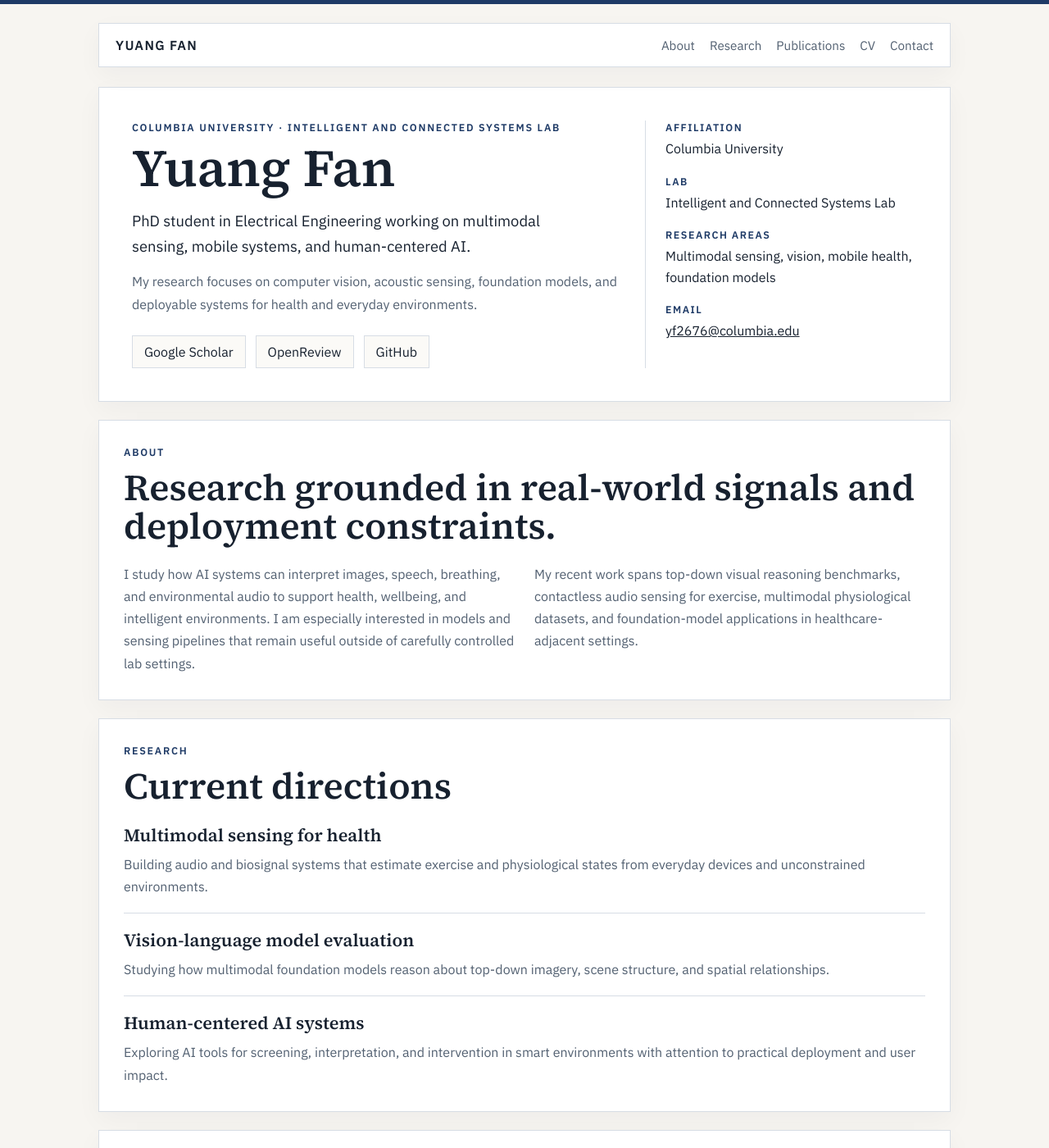
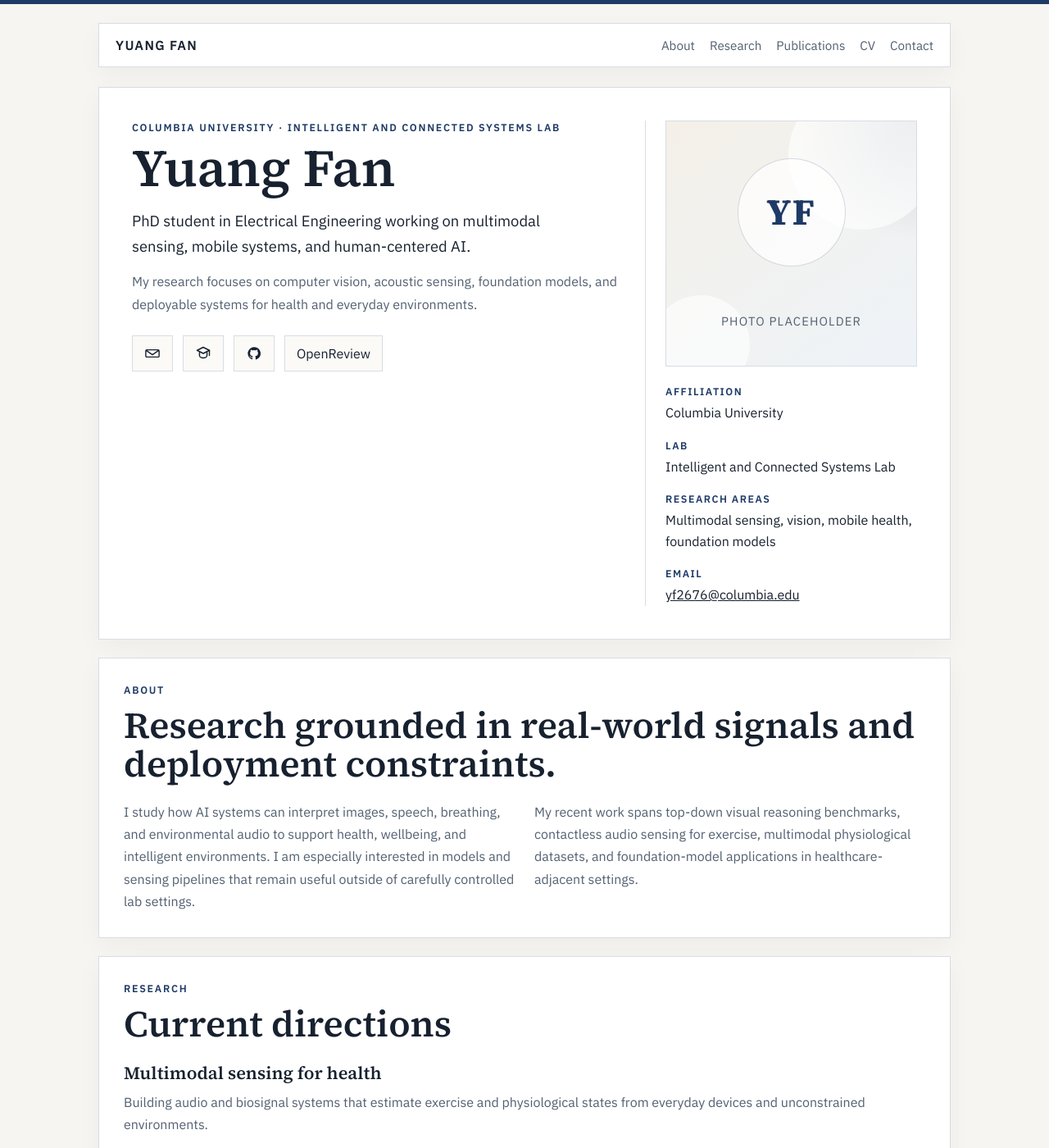
Before and after one commit to yfan2676/yfan2676.github.io, a Jekyll site: the page built from index.html, in a window 1280 px wide and 1400 px high. Shown: the whole window at 82% size. Built offline with Jekyll 4.4.1, drawn with Linux system fonts in a browser that asks for light colours; some of the changed text lies outside the part shown.

Commit message:
Add profile placeholder and icon contact links

```diff
--- a/index.html
+++ b/index.html
@@ -45,13 +45,76 @@ layout: null
               My research focuses on computer vision, acoustic sensing, foundation models,
               and deployable systems for health and everyday environments.
             </p>
-            <div class="link-row">
-              <a href="https://scholar.google.com/citations?user=o9MbjYQAAAAJ&hl=en" target="_blank" rel="noreferrer">Google Scholar</a>
+            <div class="link-row" aria-label="Primary links">
+              <a
+                class="icon-link"
+                href="mailto:yf2676@columbia.edu"
+                aria-label="Email Yuang Fan"
+                title="Email"
+              >
+                <svg viewBox="0 0 24 24" aria-hidden="true">
+                  <path
+                    d="M3.75 6.75h16.5a1.5 1.5 0 0 1 1.5 1.5v7.5a1.5 1.5 0 0 1-1.5 1.5H3.75a1.5 1.5 0 0 1-1.5-1.5v-7.5a1.5 1.5 0 0 1 1.5-1.5Zm0 1.5 8.25 5.625 8.25-5.625"
+                    fill="none"
+                    stroke="currentColor"
+                    stroke-linecap="round"
+                    stroke-linejoin="round"
+                    stroke-width="1.7"
+                  />
+                </svg>
+                <span class="sr-only">Email</span>
+              </a>
+              <a
+                class="icon-link"
+                href="https://scholar.google.com/citations?user=o9MbjYQAAAAJ&hl=en"
+                target="_blank"
+                rel="noreferrer"
+                aria-label="Google Scholar profile"
+                title="Google Scholar"
+              >
+                <svg viewBox="0 0 24 24" aria-hidden="true">
+                  <path
+                    d="m12 3 9 4.5-9 4.5L3 7.5 12 3Zm-5.5 7.8V15c0 1.9 2.6 3.5 5.5 3.5s5.5-1.6 5.5-3.5v-4.2"
+                    fill="none"
+                    stroke="currentColor"
+                    stroke-linecap="round"
+                    stroke-linejoin="round"
+                    stroke-width="1.7"
+                  />
+                  <path
+                    d="M21 7.5V15"
+                    fill="none"
+                    stroke="currentColor"
+                    stroke-linecap="round"
+                    stroke-width="1.7"
+                  />
+                </svg>
+                <span class="sr-only">Google Scholar</span>
+              </a>
+              <a
+                class="icon-link"
+                href="https://github.com/yfan2676"
+                target="_blank"
+                rel="noreferrer"
+                aria-label="GitHub profile"
+                title="GitHub"
+              >
+                <svg viewBox="0 0 24 24" aria-hidden="true">
+                  <path
+                    d="M12 2.75a9.25 9.25 0 0 0-2.93 18.02c.46.09.63-.2.63-.44l-.01-1.72c-2.57.56-3.11-1.09-3.11-1.09-.42-1.06-1.02-1.34-1.02-1.34-.84-.58.06-.57.06-.57.93.07 1.41.95 1.41.95.82 1.41 2.16 1 2.69.77.08-.6.32-1 .58-1.23-2.05-.23-4.2-1.03-4.2-4.59 0-1.01.36-1.83.95-2.48-.1-.23-.41-1.16.09-2.42 0 0 .77-.25 2.53.95a8.78 8.78 0 0 1 4.6 0c1.76-1.2 2.53-.95 2.53-.95.5 1.26.19 2.19.1 2.42.59.65.95 1.47.95 2.48 0 3.57-2.16 4.35-4.22 4.58.33.29.62.87.62 1.76l-.01 2.61c0 .25.17.54.64.44A9.25 9.25 0 0 0 12 2.75Z"
+                    fill="currentColor"
+                  />
+                </svg>
+                <span class="sr-only">GitHub</span>
+              </a>
               <a href="https://openreview.net/profile?id=~Yuang_Fan1" target="_blank" rel="noreferrer">OpenReview</a>
-              <a href="https://github.com/yfan2676" target="_blank" rel="noreferrer">GitHub</a>
             </div>
           </div>
           <aside class="intro-panel" aria-label="Profile details">
+            <div class="profile-photo-placeholder" aria-label="Profile photo placeholder">
+              <div class="profile-photo-initials">YF</div>
+              <p>Photo placeholder</p>
+            </div>
             <dl class="profile-list">
               <div>
                 <dt>Affiliation</dt>
@@ -229,11 +292,69 @@ layout: null
             <h2>Links</h2>
           </div>
           <div class="contact-list">
-            <a href="mailto:yf2676@columbia.edu">yf2676@columbia.edu</a>
+            <a
+              class="icon-link"
+              href="mailto:yf2676@columbia.edu"
+              aria-label="Email Yuang Fan"
+              title="Email"
+            >
+              <svg viewBox="0 0 24 24" aria-hidden="true">
+                <path
+                  d="M3.75 6.75h16.5a1.5 1.5 0 0 1 1.5 1.5v7.5a1.5 1.5 0 0 1-1.5 1.5H3.75a1.5 1.5 0 0 1-1.5-1.5v-7.5a1.5 1.5 0 0 1 1.5-1.5Zm0 1.5 8.25 5.625 8.25-5.625"
+                  fill="none"
+                  stroke="currentColor"
+                  stroke-linecap="round"
+                  stroke-linejoin="round"
+                  stroke-width="1.7"
+                />
+              </svg>
+              <span class="sr-only">Email</span>
+            </a>
             <a href="https://icsl.ee.columbia.edu/people/" target="_blank" rel="noreferrer">Columbia ICSL</a>
-            <a href="https://scholar.google.com/citations?user=o9MbjYQAAAAJ&hl=en" target="_blank" rel="noreferrer">Google Scholar</a>
+            <a
+              class="icon-link"
+              href="https://scholar.google.com/citations?user=o9MbjYQAAAAJ&hl=en"
+              target="_blank"
+              rel="noreferrer"
+              aria-label="Google Scholar profile"
+              title="Google Scholar"
+            >
+              <svg viewBox="0 0 24 24" aria-hidden="true">
+                <path
+                  d="m12 3 9 4.5-9 4.5L3 7.5 12 3Zm-5.5 7.8V15c0 1.9 2.6 3.5 5.5 3.5s5.5-1.6 5.5-3.5v-4.2"
+                  fill="none"
+                  stroke="currentColor"
+                  stroke-linecap="round"
+                  stroke-linejoin="round"
+                  stroke-width="1.7"
+                />
+                <path
+                  d="M21 7.5V15"
+                  fill="none"
+                  stroke="currentColor"
+                  stroke-linecap="round"
+                  stroke-width="1.7"
+                />
+              </svg>
+              <span class="sr-only">Google Scholar</span>
+            </a>
             <a href="https://openreview.net/profile?id=~Yuang_Fan1" target="_blank" rel="noreferrer">OpenReview</a>
-            <a href="https://github.com/yfan2676" target="_blank" rel="noreferrer">GitHub</a>
+            <a
+              class="icon-link"
+              href="https://github.com/yfan2676"
+              target="_blank"
+              rel="noreferrer"
+              aria-label="GitHub profile"
+              title="GitHub"
+            >
+              <svg viewBox="0 0 24 24" aria-hidden="true">
+                <path
+                  d="M12 2.75a9.25 9.25 0 0 0-2.93 18.02c.46.09.63-.2.63-.44l-.01-1.72c-2.57.56-3.11-1.09-3.11-1.09-.42-1.06-1.02-1.34-1.02-1.34-.84-.58.06-.57.06-.57.93.07 1.41.95 1.41.95.82 1.41 2.16 1 2.69.77.08-.6.32-1 .58-1.23-2.05-.23-4.2-1.03-4.2-4.59 0-1.01.36-1.83.95-2.48-.1-.23-.41-1.16.09-2.42 0 0 .77-.25 2.53.95a8.78 8.78 0 0 1 4.6 0c1.76-1.2 2.53-.95 2.53-.95.5 1.26.19 2.19.1 2.42.59.65.95 1.47.95 2.48 0 3.57-2.16 4.35-4.22 4.58.33.29.62.87.62 1.76l-.01 2.61c0 .25.17.54.64.44A9.25 9.25 0 0 0 12 2.75Z"
+                  fill="currentColor"
+                />
+              </svg>
+              <span class="sr-only">GitHub</span>
+            </a>
           </div>
         </section>
       </main>
--- a/styles.css
+++ b/styles.css
@@ -176,6 +176,7 @@ h3 {
   display: inline-flex;
   align-items: center;
   justify-content: center;
+  gap: 8px;
   padding: 9px 14px;
   border: 1px solid var(--line);
   background: var(--surface-muted);
@@ -191,8 +192,72 @@ h3 {
 }
 
 .intro-panel {
+  display: grid;
+  gap: 22px;
   padding-left: 24px;
   border-left: 1px solid var(--line);
+}
+
+.profile-photo-placeholder {
+  position: relative;
+  display: grid;
+  place-items: center;
+  min-height: 300px;
+  padding: 24px;
+  border: 1px solid var(--line);
+  background:
+    radial-gradient(circle at top right, rgba(30, 58, 102, 0.18), transparent 34%),
+    linear-gradient(145deg, #f4f0e8, #eef3f8);
+  overflow: hidden;
+}
+
+.profile-photo-placeholder::before,
+.profile-photo-placeholder::after {
+  position: absolute;
+  border-radius: 999px;
+  background: rgba(255, 255, 255, 0.65);
+  content: "";
+}
+
+.profile-photo-placeholder::before {
+  width: 180px;
+  height: 180px;
+  top: -48px;
+  right: -24px;
+}
+
+.profile-photo-placeholder::after {
+  width: 120px;
+  height: 120px;
+  bottom: -34px;
+  left: -18px;
+}
+
+.profile-photo-initials {
+  position: relative;
+  z-index: 1;
+  display: grid;
+  place-items: center;
+  width: 132px;
+  aspect-ratio: 1;
+  border: 1px solid rgba(30, 58, 102, 0.18);
+  border-radius: 50%;
+  background: rgba(255, 255, 255, 0.72);
+  color: var(--accent);
+  font-family: "Source Serif 4", serif;
+  font-size: 2.8rem;
+  font-weight: 700;
+  letter-spacing: 0.04em;
+}
+
+.profile-photo-placeholder p {
+  position: relative;
+  z-index: 1;
+  margin: 16px 0 0;
+  color: var(--muted);
+  font-size: 0.92rem;
+  letter-spacing: 0.08em;
+  text-transform: uppercase;
 }
 
 .profile-list {
@@ -364,6 +429,31 @@ h3 {
   gap: 12px;
 }
 
+.icon-link {
+  position: relative;
+  min-width: 44px;
+  min-height: 44px;
+  padding: 9px;
+}
+
+.icon-link svg {
+  width: 20px;
+  height: 20px;
+  flex: 0 0 auto;
+}
+
+.sr-only {
+  position: absolute;
+  width: 1px;
+  height: 1px;
+  padding: 0;
+  margin: -1px;
+  overflow: hidden;
+  clip: rect(0, 0, 0, 0);
+  white-space: nowrap;
+  border: 0;
+}
+
 .site-footer {
   display: flex;
   flex-wrap: wrap;
@@ -411,6 +501,10 @@ h3 {
     padding-top: 24px;
   }
 
+  .profile-photo-placeholder {
+    min-height: 240px;
+  }
+
   .publication-teaser {
     max-width: 360px;
   }
```
